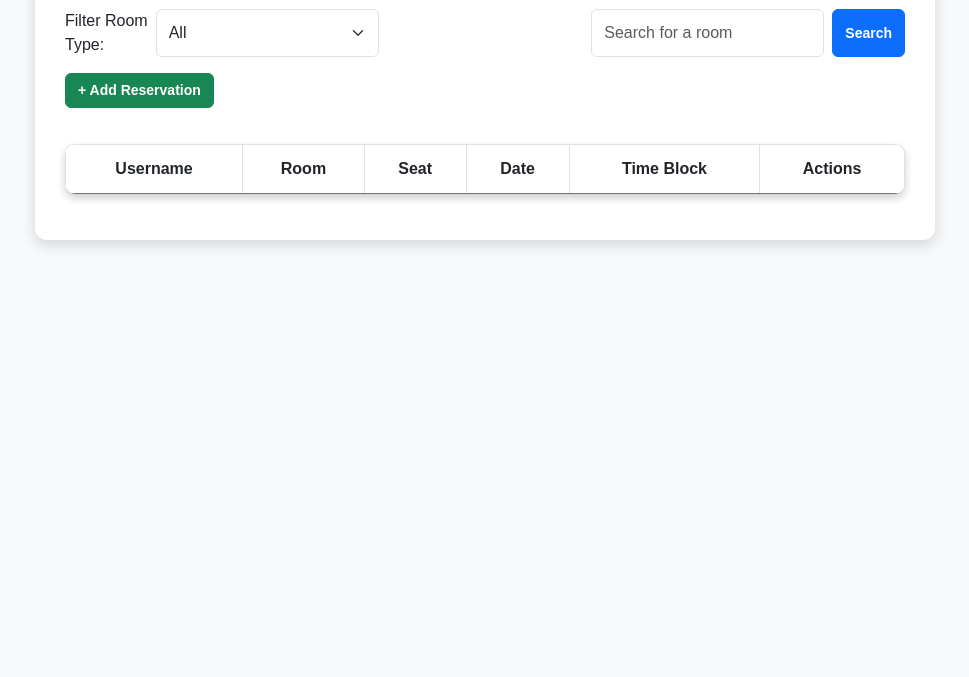
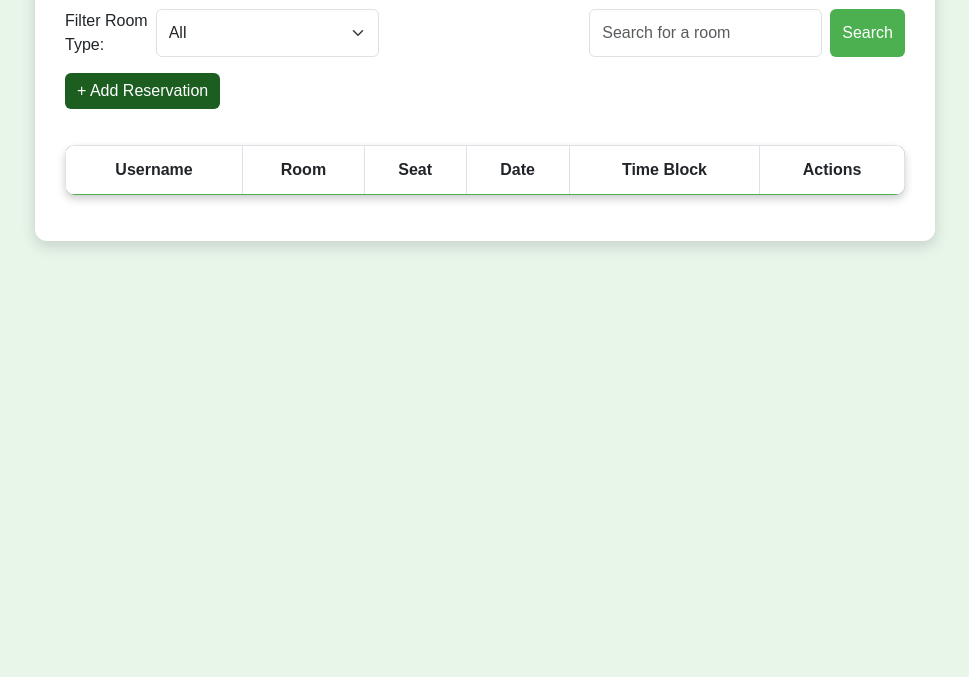
Before and after one commit to Marcus-Apetreor/CCAPDEV-G19, a plain HTML site: page add-update-room.html in a window 1280 px wide. Shown: the part 123-800 px from the top of the page, without its empty margins (155-1124 px from the left). Drawn offline with nearby package versions, Linux system fonts and the light colour scheme; no server answers.

Commit message:
Update add-update-room.html

```diff
--- a/add-update-room.html
+++ b/add-update-room.html
@@ -1,5 +1,6 @@
 <!DOCTYPE html>
 <html lang="en">
+
 <head>
     <meta charset="UTF-8">
     <meta name="viewport" content="width=device-width, initial-scale=1.0">
@@ -8,12 +9,12 @@
     <script src="https://cdn.jsdelivr.net/npm/bootstrap@5.3.0/dist/js/bootstrap.bundle.min.js"></script>
     <style>
         :root {
-            --primary-color: #14ae5c;
-            --secondary-color: #cee4d7;
-            --text-color: #202020;
-            --border-color: #757575;
-            --hover-color: #a8c4a4;
-            --background-color: #f8f9fa;
+            --primary-color: #1B5E20;
+            --secondary-color: #A5D6A7;
+            --text-color: #1B3D1B;
+            --border-color: #4CAF50;
+            --hover-color: #81C784;
+            --background-color: #E8F5E9;
         }
 
         body {
@@ -48,7 +49,8 @@
             color: white;
         }
 
-        .table th, .table td {
+        .table th,
+        .table td {
             padding: 12px;
             text-align: center;
             border-bottom: 1px solid var(--border-color);
@@ -64,9 +66,24 @@
         }
 
         /* Buttons */
-        .btn-success, .btn-primary, .btn-warning, .btn-danger {
-            font-size: 14px;
-            font-weight: bold;
+        .btn-success {
+            background-color: var(--primary-color);
+            border: none;
+        }
+
+        .btn-success:hover {
+            background-color: #2E7D32;
+            /* Slightly lighter green */
+        }
+
+        .btn-primary {
+            background-color: var(--border-color);
+            border: none;
+        }
+
+        .btn-primary:hover {
+            background-color: #66BB6A;
+            /* Lightened green */
         }
 
         /* Modal Styling */
@@ -74,10 +91,9 @@
             border-radius: 10px;
             background-color: var(--background-color);
         }
-
-
     </style>
 </head>
+
 <body>
     <div class="container">
         <h2 class="text-center mb-4">Room Reservations</h2>
@@ -96,11 +112,12 @@
 
             <div class="d-flex">
                 <input type="text" id="searchRoom" class="form-control me-2" placeholder="Search for a room">
-                <button class="btn btn-primary"  id="searchButton">Search</button>
+                <button class="btn btn-primary" id="searchButton">Search</button>
             </div>
         </div>
 
-        <button class="btn btn-success mb-3" data-bs-toggle="modal" data-bs-target="#addModal">+ Add Reservation</button>
+        <button class="btn btn-success mb-3" data-bs-toggle="modal" data-bs-target="#addModal">+ Add
+            Reservation</button>
 
         <table class="table table-bordered table-striped">
             <thead>
@@ -300,4 +317,5 @@
     </script>
     <script src="scripts/updateroom.js"></script>
 </body>
+
 </html>
```
Lines whose indentation alone changed are shown as unchanged.
